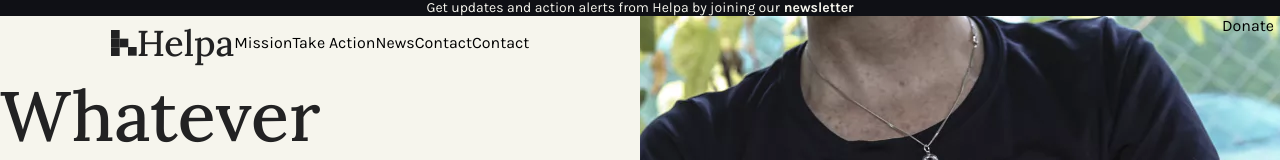
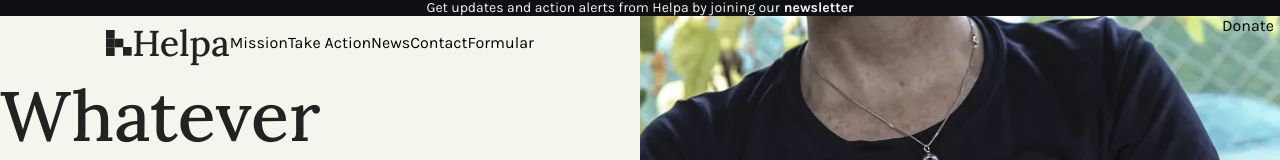
Before and after one commit to amr-cloudforce/Helpa-template-Next, a Next.js app: page / in a window 1280 px wide. Shown: the top 160 px of the page. Built offline with nearby package versions, Linux system fonts and the light colour scheme.

Commit message:
Commit from TeleportHQ

```diff
--- a/pages/index.js
+++ b/pages/index.js
@@ -42,7 +42,7 @@ const Home = (props) => {
                       <a className="home-link07 navLink">Contact</a>
                     </Link>
                     <Link href="/feedback">
-                      <a className="navLink">Contact</a>
+                      <a className="navLink">Formular</a>
                     </Link>
                   </div>
                 </div>
```
